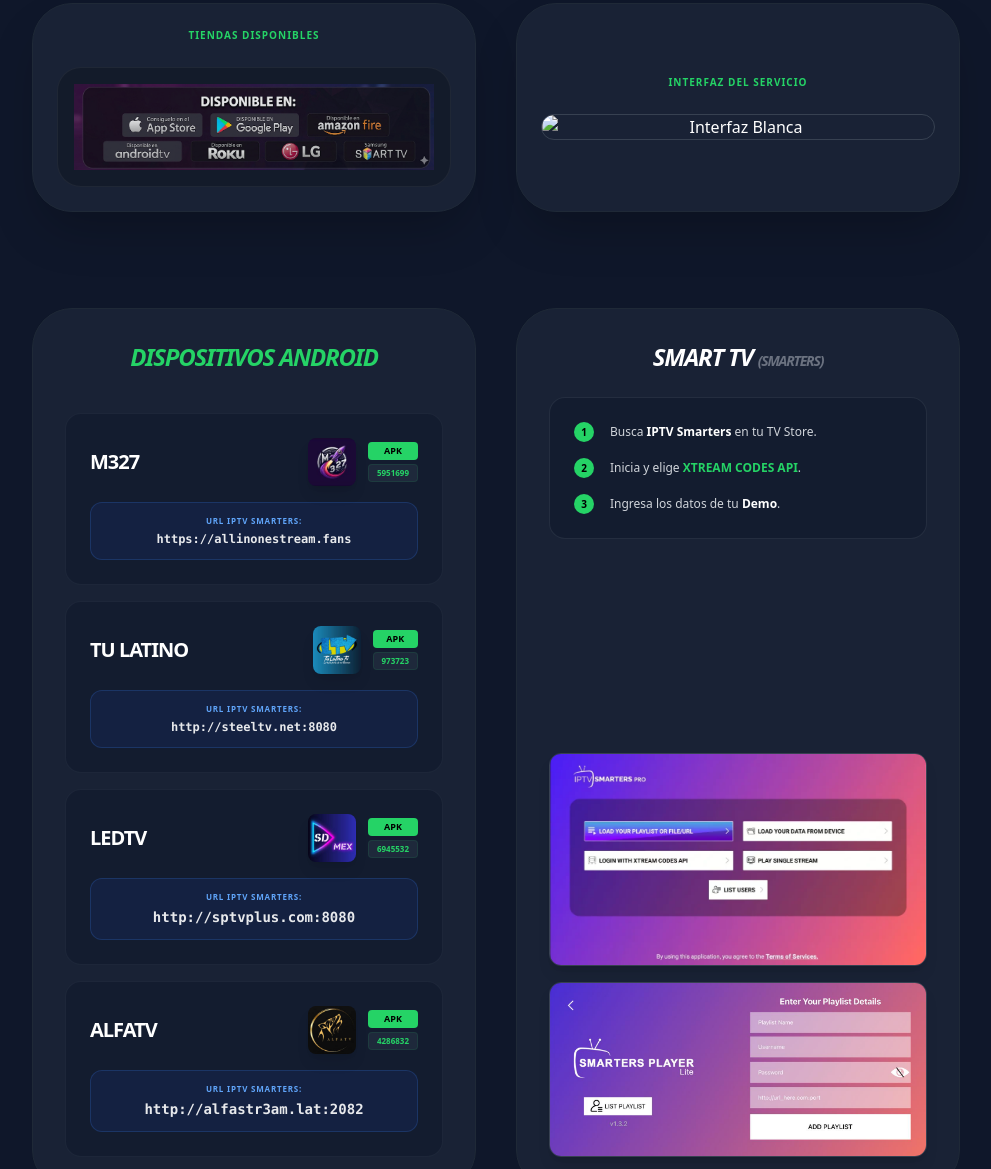
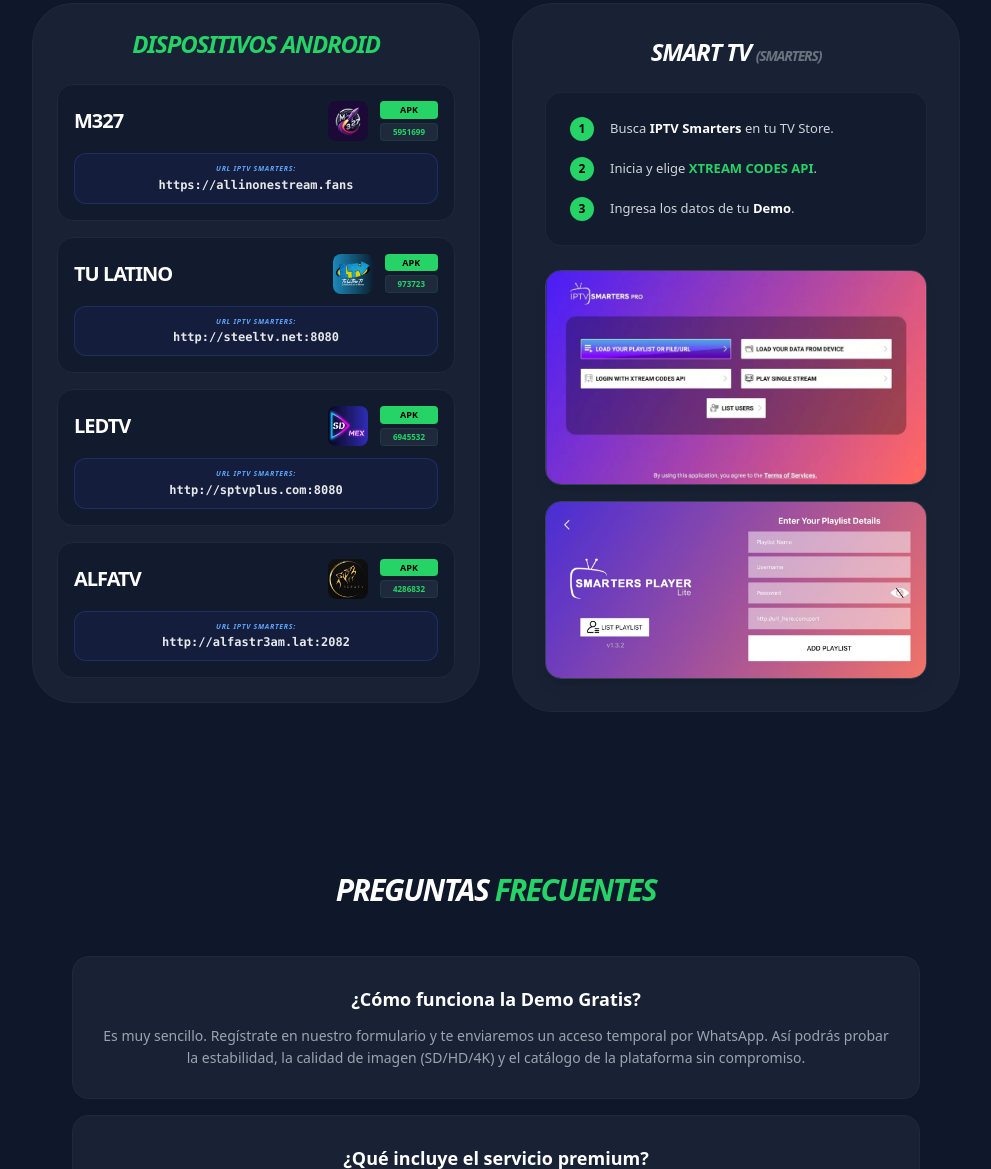
Before and after one commit to raym79-maker/LandingPage, a website: page public/index.html in a window 1280 px wide. Shown: the part 2607-3776 px from the top of the page, without its empty margins (144-1135 px from the left). Drawn offline with nearby package versions, Linux system fonts and the light colour scheme.

Commit message:
Update index.html

```diff
--- a/public/index.html
+++ b/public/index.html
@@ -186,123 +186,103 @@
             Descarga de <span class="text-brand">APPS</span>
         </h2>
 
-        <div class="grid grid-cols-1 md:grid-cols-2 gap-10 items-stretch mb-24">
-            <div class="glass border border-gray-800 p-6 rounded-[2.5rem] shadow-2xl flex flex-col justify-center">
-                <p class="text-center text-[10px] font-black text-brand mb-6 uppercase tracking-widest">Tiendas Disponibles</p>
-                <div class="bg-black/20 p-4 rounded-3xl border border-white/5">
-                    <img src="/img/logdisp.jpg" alt="Logos compatibles" class="w-full h-auto opacity-90">
-                </div>
-            </div>
+        <div class="grid grid-cols-1 lg:grid-cols-2 gap-8 items-start">
 
-            <div class="glass border border-gray-800 p-6 rounded-[2.5rem] shadow-2xl flex flex-col justify-center">
-                <p class="text-center text-[10px] font-black text-brand mb-6 uppercase tracking-widest">Interfaz del Servicio</p>
-                <div class="overflow-hidden rounded-3xl border border-gray-700">
-                    <img src="/img/Gemini2.jpg" alt="Interfaz Blanca" class="w-full h-auto hover:scale-110 transition duration-700">
-                </div>
-            </div>
-        </div>
+            <div class="glass rounded-[2.5rem] border border-gray-800 p-6 flex flex-col gap-4">
+                <h3 class="text-2xl font-black uppercase italic text-center mb-2 text-brand tracking-tighter italic">Dispositivos Android</h3>
 
-        <div class="grid grid-cols-1 lg:grid-cols-2 gap-10 items-stretch">
-
-            <div class="glass rounded-[2.5rem] border border-gray-800 p-8 flex flex-col space-y-6">
-                <h3 class="text-2xl font-black uppercase italic text-center mb-4 text-brand tracking-tighter italic">Dispositivos Android</h3>
-
-                <div class="space-y-4">
-                    <div class="bg-slate-900/50 p-6 rounded-2xl border border-gray-700/30">
-                        <div class="flex flex-row justify-between items-center mb-4">
-                            <h4 class="font-black text-xl uppercase tracking-tighter text-white">M327</h4>
-                            <div class="flex items-center gap-3">
-                                <img src="/img/m327.jpg" class="w-12 h-12 rounded-lg object-cover shadow-lg" alt="Logo M327">
-                                <div class="flex flex-col gap-1">
-                                    <a href="https://m327pro.com/xc.apk" class="px-2 py-0.5 bg-brand text-black text-[9px] font-black rounded text-center">APK</a>
-                                    <span class="px-2 py-0.5 bg-slate-800 text-brand text-[8px] font-bold rounded border border-brand/10">5951699</span>
-                                </div>
+                <div class="bg-slate-900/60 p-4 rounded-2xl border border-gray-800">
+                    <div class="flex flex-row justify-between items-center mb-3">
+                        <h4 class="font-black text-xl uppercase tracking-tighter text-white">M327</h4>
+                        <div class="flex items-center gap-3">
+                            <img src="/img/m327.jpg" class="w-10 h-10 rounded-lg object-cover" alt="M327">
+                            <div class="flex flex-col gap-1">
+                                <a href="https://m327pro.com/xc.apk" class="px-3 py-0.5 bg-brand text-black text-[9px] font-black rounded uppercase">APK</a>
+                                <span class="px-3 py-0.5 bg-slate-800 text-brand text-[8px] font-bold rounded border border-brand/10">5951699</span>
                             </div>
                         </div>
-                        <div class="bg-blue-900/20 p-3 rounded-xl border border-blue-500/20">
-                            <p class="text-[8px] font-black text-blue-400 mb-1 uppercase tracking-widest">URL IPTV SMARTERS:</p>
-                            <p class="text-xs font-mono font-bold text-white/90 break-all select-all">https://allinonestream.fans</p>
+                    </div>
+                    <div class="bg-blue-950/40 p-2.5 rounded-xl border border-blue-500/20 text-center">
+                        <p class="text-[7px] font-black text-blue-400 mb-0.5 uppercase tracking-widest italic">URL IPTV SMARTERS:</p>
+                        <p class="text-xs font-mono font-bold text-white/90 break-all select-all">https://allinonestream.fans</p>
+                    </div>
+                </div>
+
+                <div class="bg-slate-900/60 p-4 rounded-2xl border border-gray-800">
+                    <div class="flex flex-row justify-between items-center mb-3">
+                        <h4 class="font-black text-xl uppercase tracking-tighter text-white">TU LATINO</h4>
+                        <div class="flex items-center gap-3">
+                            <img src="/img/tu latino.jpg" class="w-10 h-10 rounded-lg object-cover" alt="TU LATINO">
+                            <div class="flex flex-col gap-1">
+                                <a href="http://aftv.news/973723" class="px-3 py-0.5 bg-brand text-black text-[9px] font-black rounded uppercase">APK</a>
+                                <span class="px-3 py-0.5 bg-slate-800 text-brand text-[8px] font-bold rounded border border-brand/10">973723</span>
+                            </div>
                         </div>
                     </div>
+                    <div class="bg-blue-950/40 p-2.5 rounded-xl border border-blue-500/20 text-center">
+                        <p class="text-[7px] font-black text-blue-400 mb-0.5 uppercase tracking-widest italic">URL IPTV SMARTERS:</p>
+                        <p class="text-xs font-mono font-bold text-white/90 break-all select-all">http://steeltv.net:8080</p>
+                    </div>
+                </div>
 
-                    <div class="bg-slate-900/50 p-6 rounded-2xl border border-gray-700/30">
-                        <div class="flex flex-row justify-between items-center mb-4">
-                            <h4 class="font-black text-xl uppercase tracking-tighter text-white">TU LATINO</h4>
-                            <div class="flex items-center gap-3">
-                                <img src="/img/tu latino.jpg" class="w-12 h-12 rounded-lg object-cover shadow-lg" alt="Logo TU LATINO">
-                                <div class="flex flex-col gap-1">
-                                    <a href="http://aftv.news/973723" class="px-2 py-0.5 bg-brand text-black text-[9px] font-black rounded text-center">APK</a>
-                                    <span class="px-2 py-0.5 bg-slate-800 text-brand text-[8px] font-bold rounded border border-brand/10">973723</span>
-                                </div>
+                <div class="bg-slate-900/60 p-4 rounded-2xl border border-gray-800">
+                    <div class="flex flex-row justify-between items-center mb-3">
+                        <h4 class="font-black text-xl uppercase tracking-tighter text-white">LEDTV</h4>
+                        <div class="flex items-center gap-3">
+                            <img src="/img/ledtv.jpg" class="w-10 h-10 rounded-lg object-cover" alt="LEDTV">
+                            <div class="flex flex-col gap-1">
+                                <a href="https://dwnapp.lat/SDMEXv5.apk" class="px-3 py-0.5 bg-brand text-black text-[9px] font-black rounded uppercase">APK</a>
+                                <span class="px-3 py-0.5 bg-slate-800 text-brand text-[8px] font-bold rounded border border-brand/10">6945532</span>
                             </div>
                         </div>
-                        <div class="bg-blue-900/20 p-3 rounded-xl border border-blue-500/20">
-                            <p class="text-[8px] font-black text-blue-400 mb-1 uppercase tracking-widest">URL IPTV SMARTERS:</p>
-                            <p class="text-xs font-mono font-bold text-white/90 break-all select-all">http://steeltv.net:8080</p>
+                    </div>
+                    <div class="bg-blue-950/40 p-2.5 rounded-xl border border-blue-500/20 text-center">
+                        <p class="text-[7px] font-black text-blue-400 mb-0.5 uppercase tracking-widest italic">URL IPTV SMARTERS:</p>
+                        <p class="text-xs font-mono font-bold text-white/90 break-all select-all">http://sptvplus.com:8080</p>
+                    </div>
+                </div>
+
+                <div class="bg-slate-900/60 p-4 rounded-2xl border border-gray-800">
+                    <div class="flex flex-row justify-between items-center mb-3">
+                        <h4 class="font-black text-xl uppercase tracking-tighter text-white">ALFATV</h4>
+                        <div class="flex items-center gap-3">
+                            <img src="/img/alfatv.jpg" class="w-10 h-10 rounded-lg object-cover" alt="ALFATV">
+                            <div class="flex flex-col gap-1">
+                                <a href="https://go.aftvnews.com/6365890" class="px-3 py-0.5 bg-brand text-black text-[9px] font-black rounded uppercase">APK</a>
+                                <span class="px-3 py-0.5 bg-slate-800 text-brand text-[8px] font-bold rounded border border-brand/10">4286832</span>
+                            </div>
                         </div>
                     </div>
-
-                    <div class="bg-slate-900/50 p-6 rounded-2xl border border-gray-700/30">
-                        <div class="flex flex-row justify-between items-center mb-4">
-                            <h4 class="font-black text-xl uppercase tracking-tighter text-white">LEDTV</h4>
-                            <div class="flex items-center gap-3">
-                                <img src="/img/ledtv.jpg" class="w-12 h-12 rounded-lg object-cover shadow-lg" alt="Logo LEDTV">
-                                <div class="flex flex-col gap-1">
-                                    <a href="https://dwnapp.lat/SDMEXv5.apk" class="px-2 py-0.5 bg-brand text-black text-[9px] font-black rounded text-center">APK</a>
-                                    <span class="px-2 py-0.5 bg-slate-800 text-brand text-[8px] font-bold rounded border border-brand/10">6945532</span>
-                                </div>
-                            </div>
-                        </div>
-                        <div class="bg-blue-900/20 p-3 rounded-xl border border-blue-500/20">
-                            <p class="text-[8px] font-black text-blue-400 mb-1 uppercase tracking-widest">URL IPTV SMARTERS:</p>
-                            <p class="text-sm font-mono font-bold text-white/90 break-all select-all">http://sptvplus.com:8080</p>
-                        </div>
-                    </div>
-
-                    <div class="bg-slate-900/50 p-6 rounded-2xl border border-gray-700/30">
-                        <div class="flex flex-row justify-between items-center mb-4">
-                            <h4 class="font-black text-xl uppercase tracking-tighter text-white">ALFATV</h4>
-                            <div class="flex items-center gap-3">
-                                <img src="/img/alfatv.jpg" class="w-12 h-12 rounded-lg object-cover shadow-lg" alt="Logo ALFATV">
-                                <div class="flex flex-col gap-1">
-                                    <a href="https://go.aftvnews.com/6365890" class="px-2 py-0.5 bg-brand text-black text-[9px] font-black rounded text-center">APK</a>
-                                    <span class="px-2 py-0.5 bg-slate-800 text-brand text-[8px] font-bold rounded border border-brand/10">4286832</span>
-                                </div>
-                            </div>
-                        </div>
-                        <div class="bg-blue-900/20 p-3 rounded-xl border border-blue-500/20">
-                            <p class="text-[8px] font-black text-blue-400 mb-1 uppercase tracking-widest">URL IPTV SMARTERS:</p>
-                            <p class="text-sm font-mono font-bold text-white/90 break-all select-all">http://alfastr3am.lat:2082</p>
-                        </div>
+                    <div class="bg-blue-950/40 p-2.5 rounded-xl border border-blue-500/20 text-center">
+                        <p class="text-[7px] font-black text-blue-400 mb-0.5 uppercase tracking-widest italic">URL IPTV SMARTERS:</p>
+                        <p class="text-xs font-mono font-bold text-white/90 break-all select-all">http://alfastr3am.lat:2082</p>
                     </div>
                 </div>
             </div>
 
-            <div class="glass rounded-[2.5rem] border border-gray-800 p-8 flex flex-col justify-between">
-                <div>
-                    <h3 class="text-2xl font-black uppercase italic text-center mb-6 text-white tracking-tighter italic">Smart TV <span class="text-gray-500 text-sm">(Smarters)</span></h3>
+            <div class="glass rounded-[2.5rem] border border-gray-800 p-8 flex flex-col gap-6">
+                <h3 class="text-2xl font-black uppercase italic text-center text-white tracking-tighter italic">Smart TV <span class="text-gray-500 text-sm">(Smarters)</span></h3>
 
-                    <div class="bg-slate-900/50 p-6 rounded-2xl border border-gray-700/50 mb-8">
-                        <ol class="text-xs text-gray-300 space-y-4">
-                            <li class="flex gap-4 items-center">
-                                <span class="bg-brand text-black w-5 h-5 flex items-center justify-center rounded-full font-black text-[10px]">1</span>
-                                <span>Busca <strong class="text-white">IPTV Smarters</strong> en tu TV Store.</span>
-                            </li>
-                            <li class="flex gap-4 items-center">
-                                <span class="bg-brand text-black w-5 h-5 flex items-center justify-center rounded-full font-black text-[10px]">2</span>
-                                <span>Inicia y elige <strong class="text-brand">XTREAM CODES API</strong>.</span>
-                            </li>
-                            <li class="flex gap-4 items-center">
-                                <span class="bg-brand text-black w-5 h-5 flex items-center justify-center rounded-full font-black text-[10px]">3</span>
-                                <span>Ingresa los datos de tu <strong class="text-white">Demo</strong>.</span>
-                            </li>
-                        </ol>
-                    </div>
+                <div class="bg-slate-900/50 p-6 rounded-2xl border border-gray-700/30">
+                    <ol class="text-[13px] text-gray-300 space-y-4">
+                        <li class="flex gap-4 items-center">
+                            <span class="bg-brand text-black w-6 h-6 flex items-center justify-center rounded-full font-black text-xs">1</span>
+                            <span>Busca <strong class="text-white">IPTV Smarters</strong> en tu TV Store.</span>
+                        </li>
+                        <li class="flex gap-4 items-center">
+                            <span class="bg-brand text-black w-6 h-6 flex items-center justify-center rounded-full font-black text-xs">2</span>
+                            <span>Inicia y elige <strong class="text-brand">XTREAM CODES API</strong>.</span>
+                        </li>
+                        <li class="flex gap-4 items-center">
+                            <span class="bg-brand text-black w-6 h-6 flex items-center justify-center rounded-full font-black text-xs">3</span>
+                            <span>Ingresa los datos de tu <strong class="text-white">Demo</strong>.</span>
+                        </li>
+                    </ol>
                 </div>
 
-                <div class="space-y-4">
-                    <img src="/img/xtream.png" class="w-full rounded-xl shadow-lg border border-gray-700" alt="Xtream Codes">
-                    <img src="/img/iptvsmarters.jpeg" class="w-full rounded-xl shadow-lg border border-gray-700" alt="IPTV Smarters">
+                <div class="grid grid-cols-1 gap-4">
+                    <img src="/img/xtream.png" class="w-full rounded-2xl border border-gray-700 shadow-lg" alt="Tutorial Xtream">
+                    <img src="/img/iptvsmarters.jpeg" class="w-full rounded-2xl border border-gray-700 shadow-lg" alt="Tutorial Smarters">
                 </div>
             </div>
         </div>
```
